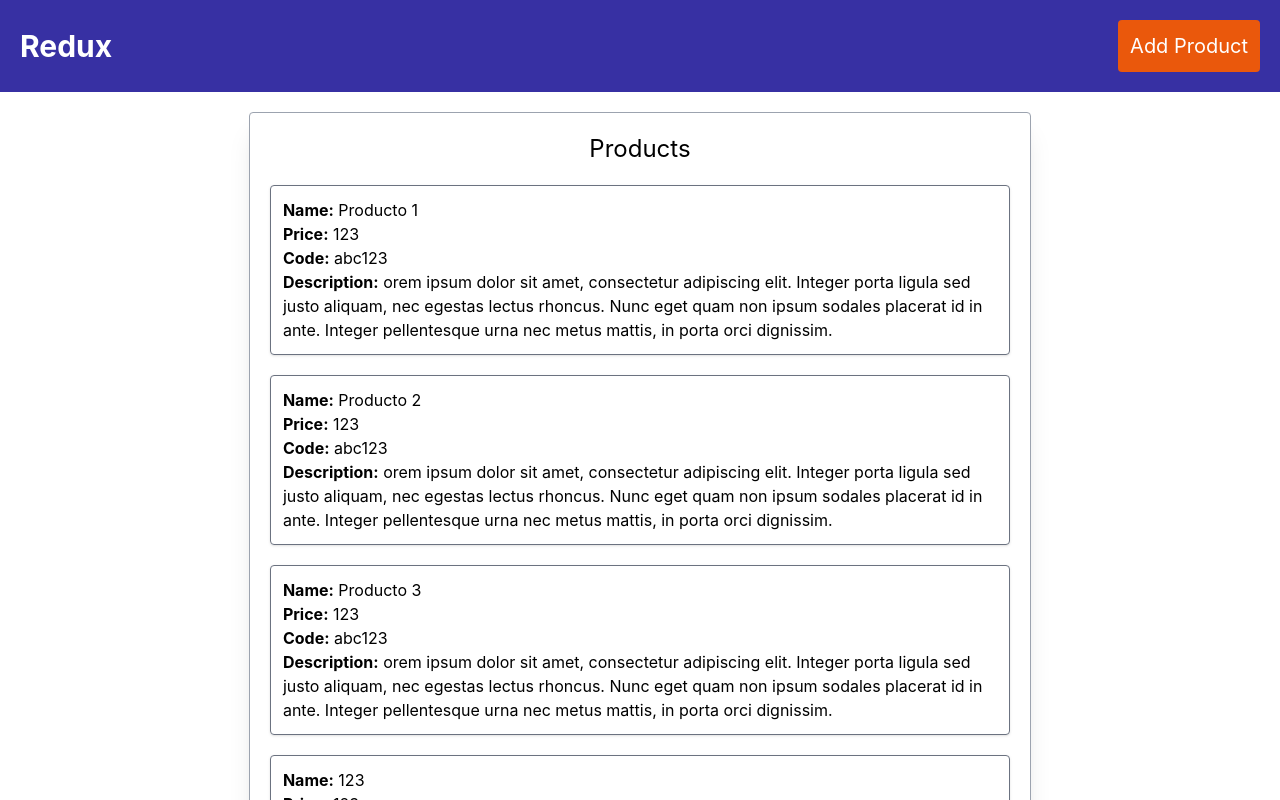
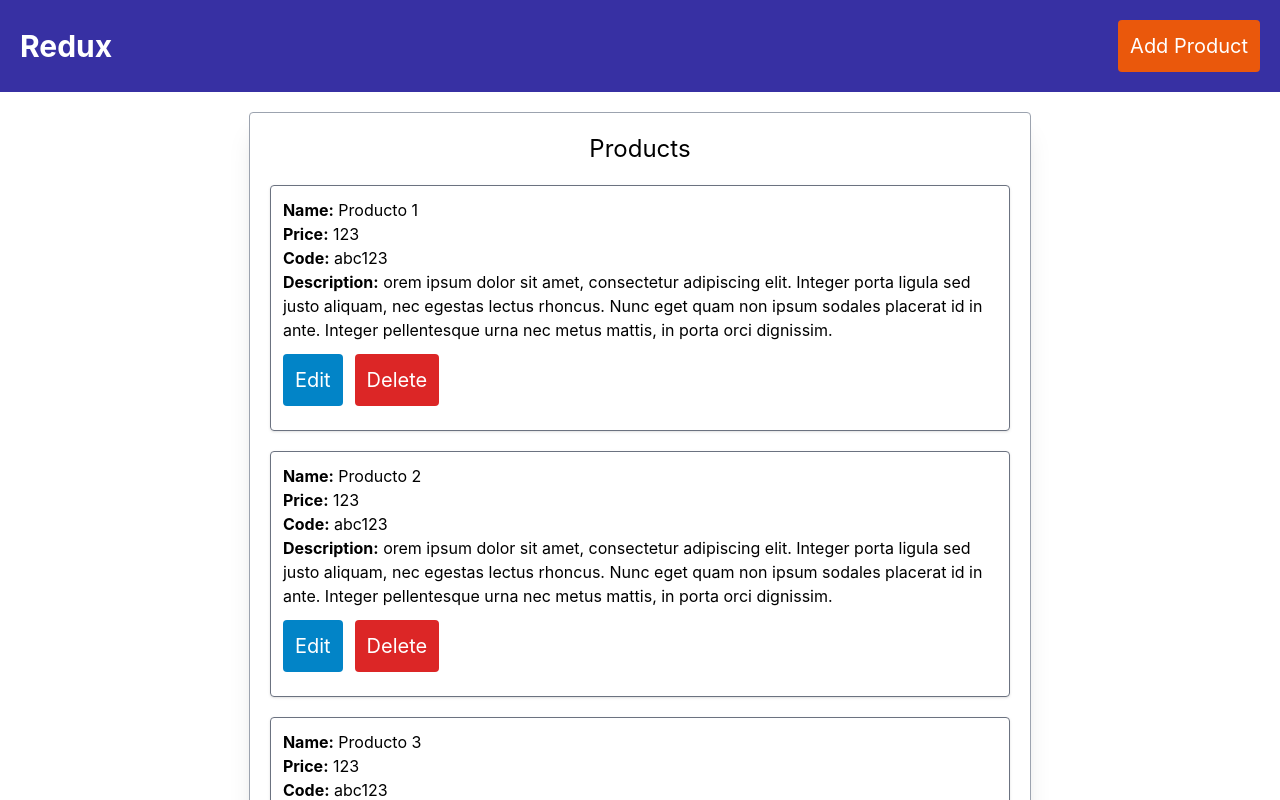
Before and after one commit to lautarojlopez/redux-products, a Next.js app: page / in a window 1280 px wide. Shown: the top 800 px of the page. Built offline with nearby package versions, Linux system fonts and the light colour scheme; data requests are answered from the project's data file.

Commit message:
Style add Fontawesome

```diff
--- a/components/AddForm.jsx
+++ b/components/AddForm.jsx
@@ -88,7 +88,7 @@ const AddForm = () => {
             </div>
 
             <button type="submit" className="btn w-10/12 m-auto">
-                Create
+                Add <i className="fas fa-plus-circle"></i>
             </button>
         </form>
     );
--- a/components/Header.jsx
+++ b/components/Header.jsx
@@ -5,7 +5,7 @@ const Header = () => {
     return (
         <nav className='p-5 bg-indigo-800 text-white flex justify-between items-center'>
             <Link href="/"><h1 className='cursor-pointer text-3xl font-bold'>Redux</h1></Link>
-            <Link href="/add"><a className='btn'>Add Product</a></Link>
+            <Link href="/add"><a className='btn'>Add Product <i className="fas fa-plus-circle"></i></a></Link>
         </nav>
      );
 }
--- a/components/Layout.jsx
+++ b/components/Layout.jsx
@@ -1,9 +1,13 @@
 import React, {Fragment} from 'react'
 import Header from './Header';
+import Head from 'next/head';
 
 const Layout = ({children}) => {
     return (
         <Fragment>
+            <Head>
+			    <link rel="stylesheet" href="https://use.fontawesome.com/releases/v5.15.4/css/all.css" integrity="sha384-DyZ88mC6Up2uqS4h/KRgHuoeGwBcD4Ng9SiP4dIRy0EXTlnuz47vAwmeGwVChigm" crossOrigin="anonymous"/>
+            </Head>
             <Header/>
             {children}
         </Fragment>
--- a/components/Product.jsx
+++ b/components/Product.jsx
@@ -10,6 +10,11 @@ const Product = ({product}) => {
             <p><span className='font-bold'>Price:</span> {price}</p>
             <p><span className='font-bold'>Code:</span> {code}</p>
             <p><span className='font-bold'>Description:</span> {description}</p>
+
+            <div className='my-3'>
+                <button className='btn-edit mr-3'><i className="fas fa-edit"></i> Edit</button>
+                <button className='btn-delete'><i className="fas fa-trash"></i> Delete</button>
+            </div>
         </div>
      );
 }
--- a/styles/globals.css
+++ b/styles/globals.css
@@ -23,6 +23,13 @@ a {
   @apply p-3 text-white text-xl rounded bg-orange-600 hover:bg-orange-500 transition-all duration-150
 }
 
+.btn-delete{
+  @apply p-3 text-white text-xl rounded bg-red-600 hover:bg-red-500 transition-all duration-150
+}
+
+.btn-edit{
+  @apply p-3 text-white text-xl rounded bg-sky-600 hover:bg-sky-500 transition-all duration-150
+}
 
 input[type="text"], input[type="number"]{
   @apply p-2 focus:outline-none border border-gray-500 rounded
```
